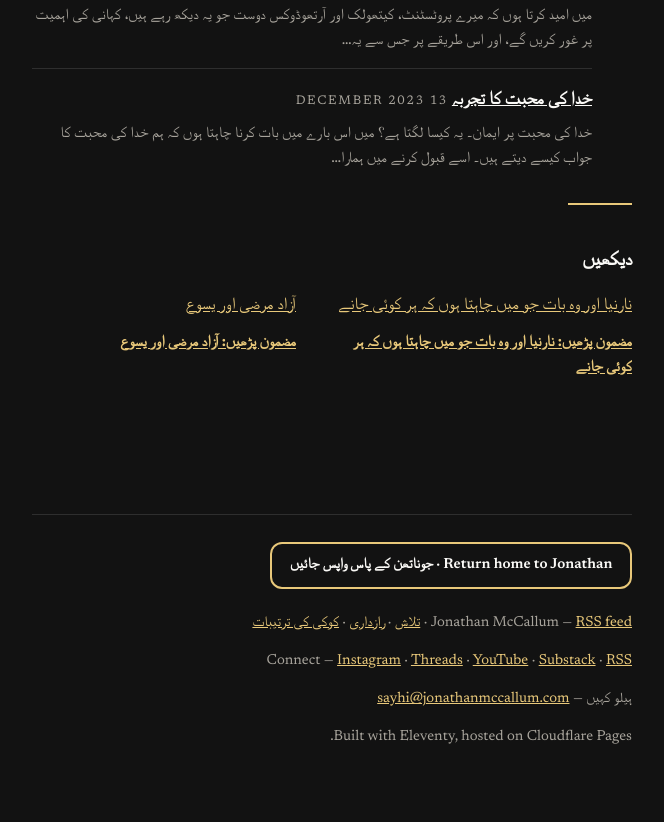
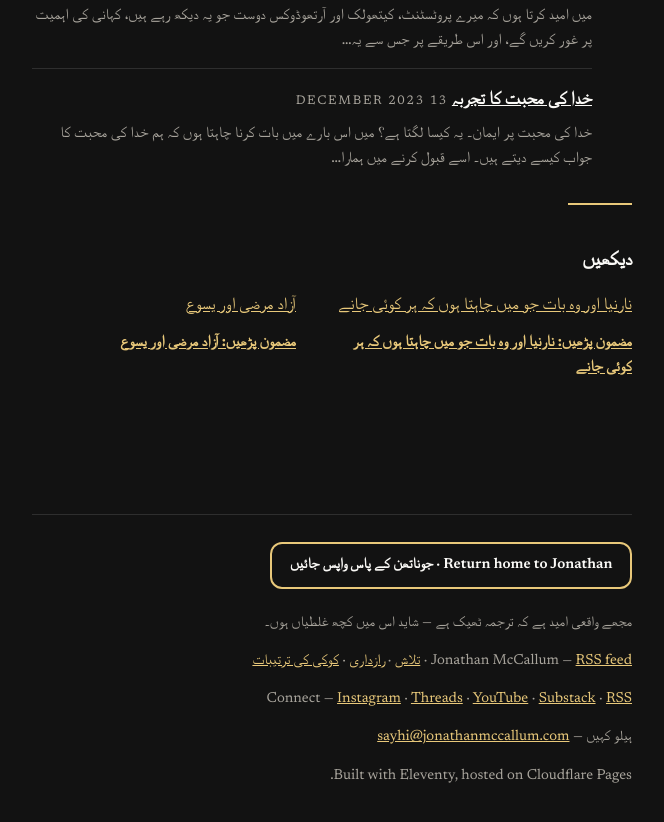
Before and after one commit to streamjonathan/jonathanmccallum-ur, an Eleventy site: page index.njk in a window 1280 px wide. Shown: the part 2009-2831 px from the top of the page, without its empty margins (308-972 px from the left). Built offline with nearby package versions, Linux system fonts and the light colour scheme; Eleventy itself is replaced by a stand-in of ours; files that its build step writes are made by us from their sources; files whose address does not match are found by name.

Commit message:
Add translation disclaimer to footer [ur]

```diff
--- a/_includes/layouts/base.njk
+++ b/_includes/layouts/base.njk
@@ -113,6 +113,7 @@
 </main>
 <footer class="site-footer">
   <p><a class="return-home" href="https://jonathanmccallum.com{{ page.url }}">Return home to Jonathan <span lang="ur">· جوناتھن کے پاس واپس جائیں</span></a></p>
+  <p class="translation-note">مجھے واقعی امید ہے کہ ترجمہ ٹھیک ہے — شاید اس میں کچھ غلطیاں ہوں۔</p>
   <p>{{ site.title }} — <a href="/feed/">RSS feed</a> · <a href="/search/">تلاش</a> · <a href="/privacy/">رازداری</a> · <a href="#" id="cookie-settings">کوکی کی ترتیبات</a></p>
   <p>Connect — <a href="https://www.instagram.com/jonamccallum">Instagram</a> · <a href="https://www.threads.com/@jonamccallum">Threads</a> · <a href="https://www.youtube.com/@Jonathanmccallum1">YouTube</a> · <a href="https://jonamccallum.substack.com">Substack</a> · <a href="/feed/">RSS</a></p>
   <p>ہیلو کہیں — <a href="#" data-contact-email data-contact-email-text>مجھے ای میل کریں</a></p>
```
